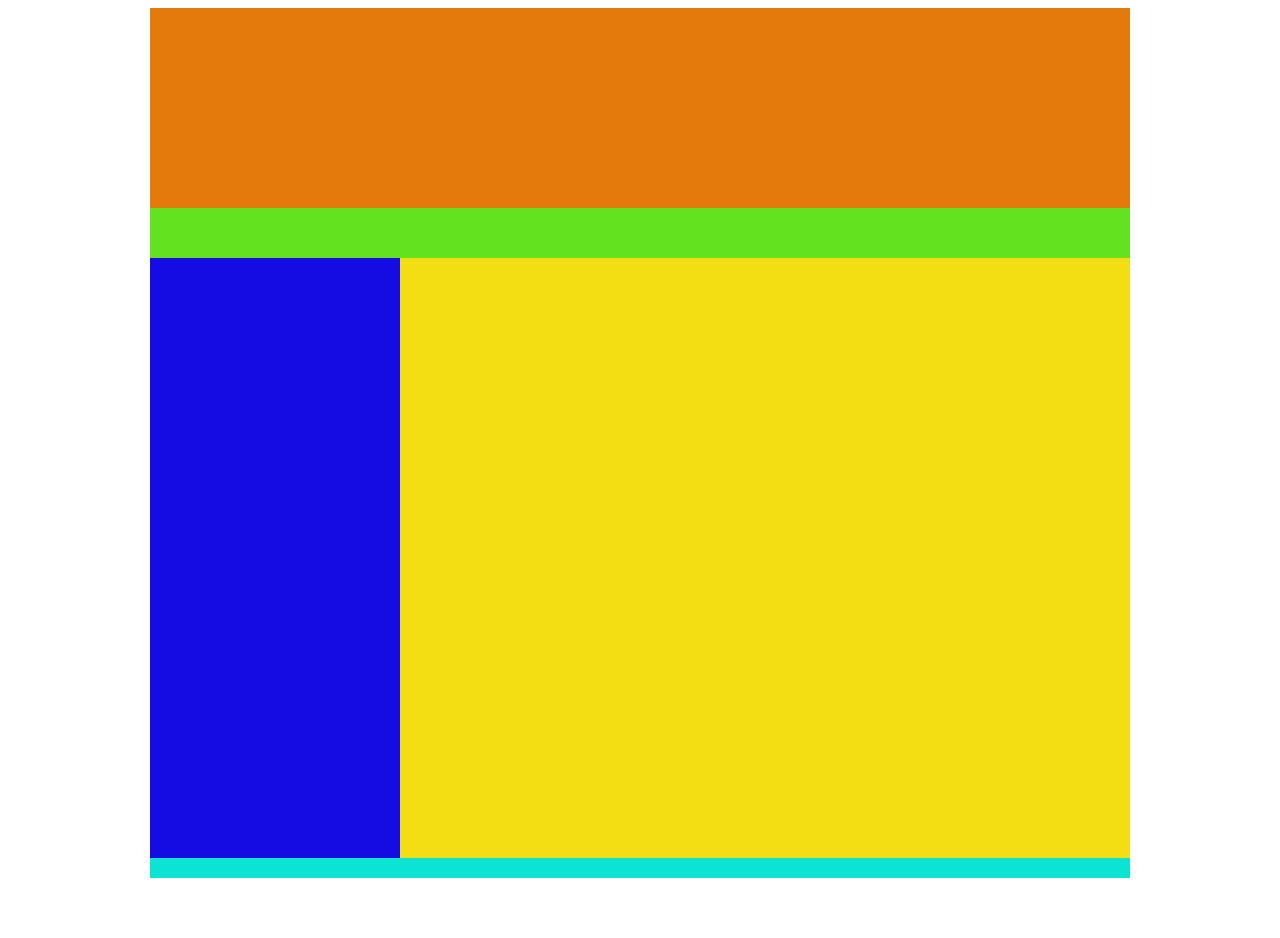
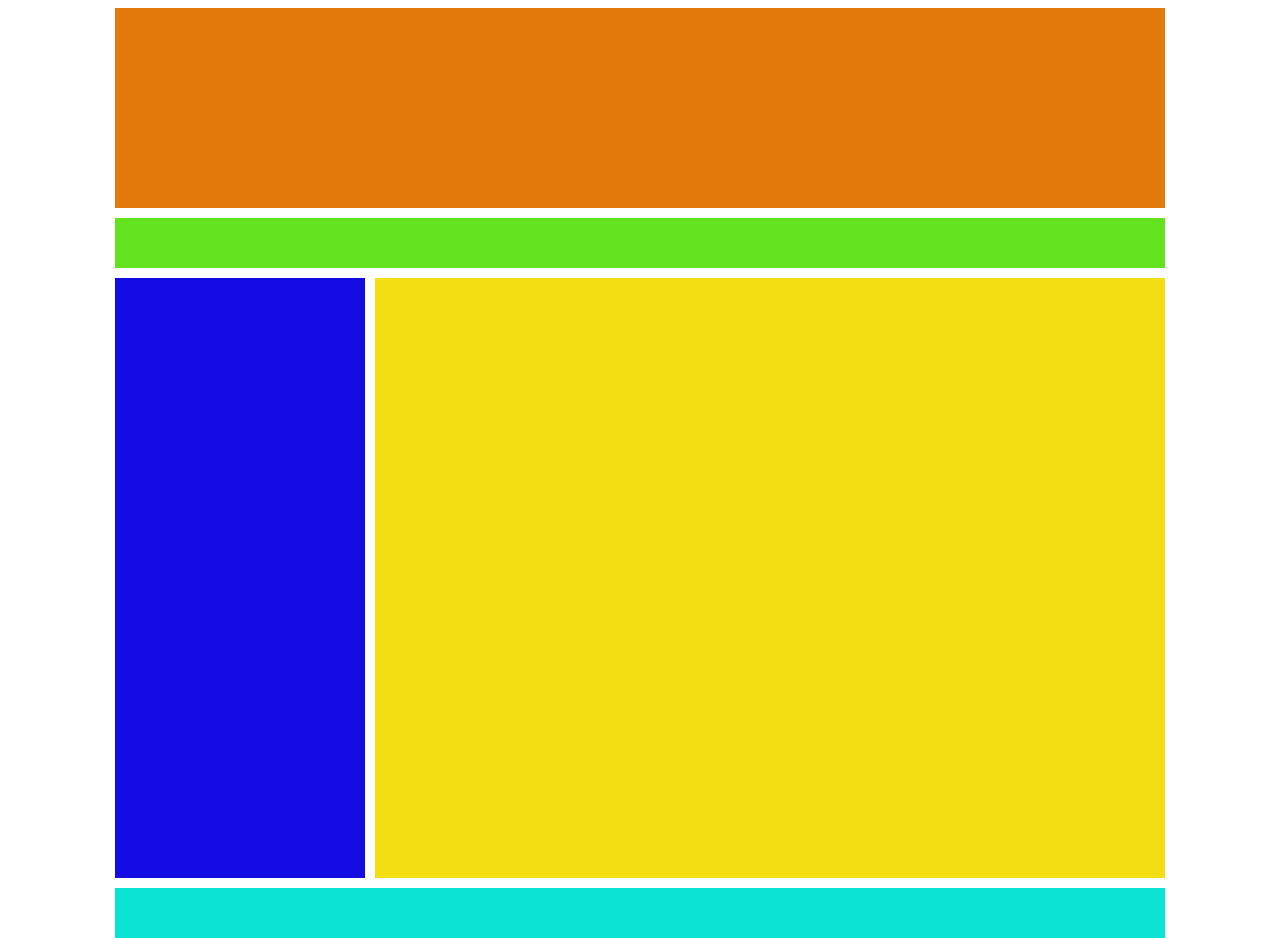
Before and after one commit to team-redstone/Redstone-Wiki, a plain HTML site: page Index.htm in a window 1280 px wide. Before the commit the page ends 878 px from the top, so only its background shows below. Drawn offline with Linux system fonts and the light colour scheme.

Commit message:
Add files via upload

```diff
--- a/Design.css
+++ b/Design.css
@@ -1,21 +1,23 @@
 #wrapper {
 	margin-left: auto;
 	margin-right: auto;
-	background-color: #4d0000;
-	width: 980px;
-	height: 800px;
+	//background-color: #4d0000;
+	width: 1050px;
+	height: 840px;
 }
 
 #header {
 	width: 100%;
 	height: 200px;
 	background-color: #E4790C;
+	margin-bottom: 10px;
 }
 
 #menue-top {
 	width: 100%;
 	height: 50px;
-	background-color: #63E31F
+	background-color: #63E31F;
+	margin-bottom: 10px;
 }
 
 #menue-left {
@@ -23,17 +25,19 @@
 	height: 600px;
 	background-color: #150CE4;
 	float: left;
+	margin-bottom: 10px;
+	margin-right: 10px;
 }
 
 #footer {
 	width: 100%;
-	height: 20px;
+	height: 50px;
 	background-color: #0CE4D3;
 	clear: both;
 }
 
 #content {
-	width: 730px;
+	width: 790px;
 	height: 600px;
 	background-color: #F3DE13;
 	float: right;
```
